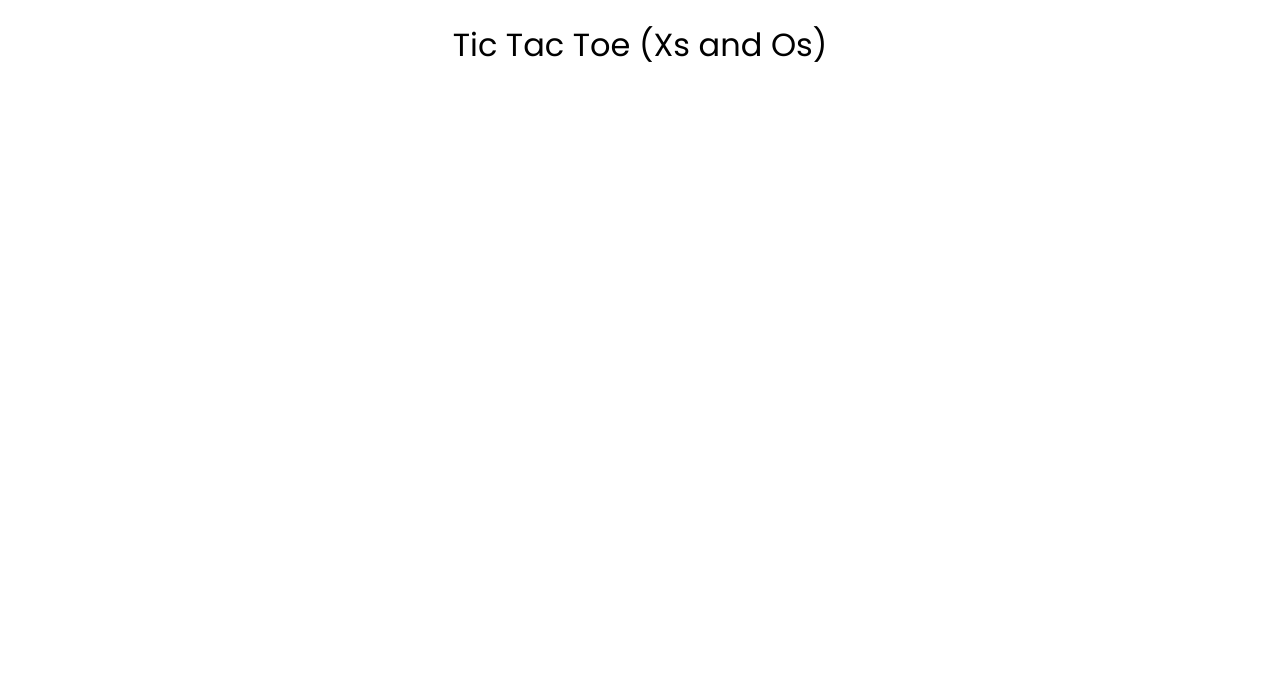
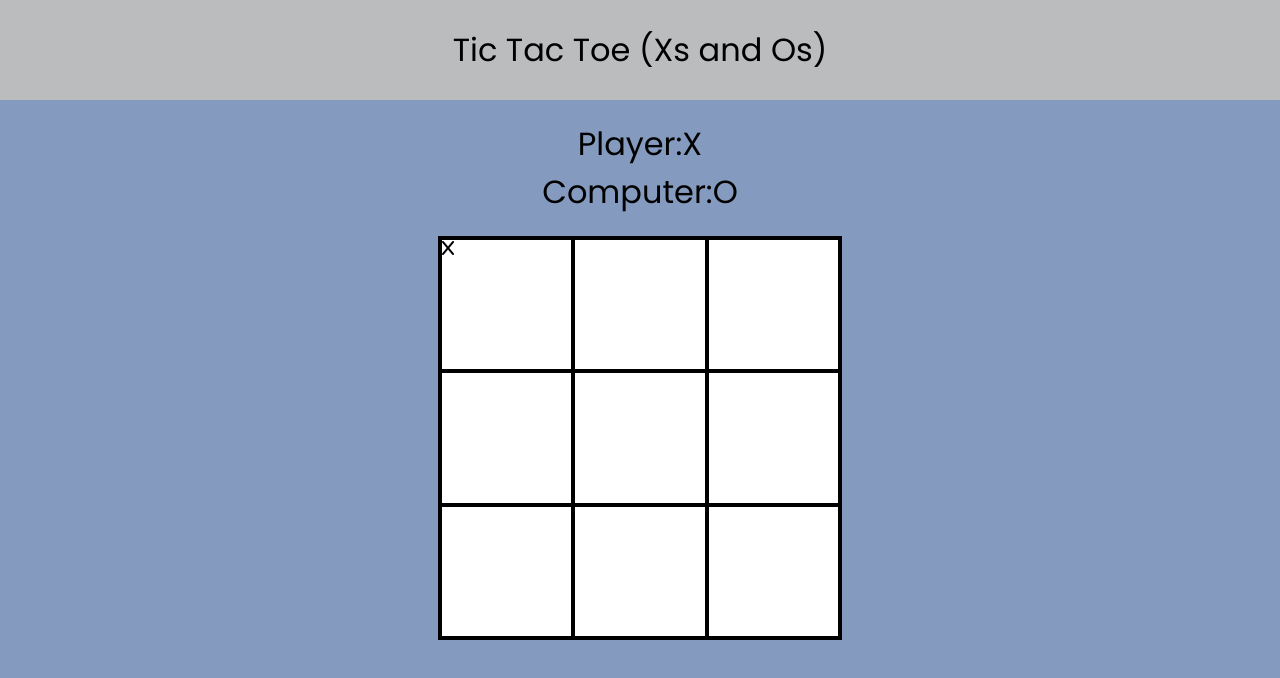
Before and after one commit to abdulaitobi/tictactoe, a plain HTML site: page index.html in a window 1280 px wide. Drawn offline with Linux system fonts and the light colour scheme; a web font is replaced by a local one.

Commit message:
Finished board design

```diff
--- a/index.html
+++ b/index.html
@@ -8,10 +8,43 @@
     <link rel="preconnect" href="https://fonts.googleapis.com">
     <link rel="preconnect" href="https://fonts.gstatic.com" crossorigin>
     <link href="https://fonts.googleapis.com/css2?family=Hubot+Sans:ital,wght@0,200..900;1,200..900&family=Poppins&display=swap" rel="stylesheet">
+    <script src="https://kit.fontawesome.com/ce954a986c.js" crossorigin="anonymous"></script>
 </head>
 <body>
     <div id="head">
-        <h1 id="title">Tic Tac Toe (Xs and Os)</h1>
+        <h1>Tic Tac Toe (Xs and Os)</h1>
+    </div>
+    <div id="body">
+        <h1>Player:X    <br> Computer:O</h1>
+        <div id="gameboard">
+            <div class="cell">
+                <i class="fa-solid fa-x"></i>
+            </div>
+            <div class="cell">
+
+            </div>
+            <div class="cell">
+
+            </div>
+            <div class="cell">
+
+            </div>
+            <div class="cell">
+
+            </div>
+            <div class="cell">
+
+            </div>
+            <div class="cell">
+
+            </div>
+            <div class="cell">
+
+            </div>
+            <div class="cell">
+
+            </div>
+        </div>
     </div>
     <!-- <script src="script.js"></script> -->
 </body>
--- a/style.css
+++ b/style.css
@@ -1,6 +1,40 @@
-#title{
-    text-align: center;
+body{
+    margin: 0;
+}
+h1{
     font-family: "Poppins", serif;
     font-weight: 400;
     font-style: normal;
+    margin: 0;
+    text-align: center;
 }
+#head{
+    width: 100vw;
+    background-color: #bbbcbd;
+    height: 100px;
+    display: flex;
+    align-items: center;
+    justify-content: center;
+}
+#body{
+    background-color: #849bbf;
+    padding-top: 20px;
+    display: flex;
+    flex-direction: column;
+    align-items: center;
+    height: calc(100vh - 100px);
+    width: 100vw;
+}
+#gameboard{
+    margin-top: 20px;
+    height: 50vh;
+    width: 50vh;
+    border: solid, black, 2px;
+    background-color: white;
+    display: grid;
+    grid-template-columns: 1fr 1fr 1fr;
+    grid-template-rows: 1fr 1fr 1fr;
+}
+.cell{
+    border: solid, black, 2px;
+}
```
